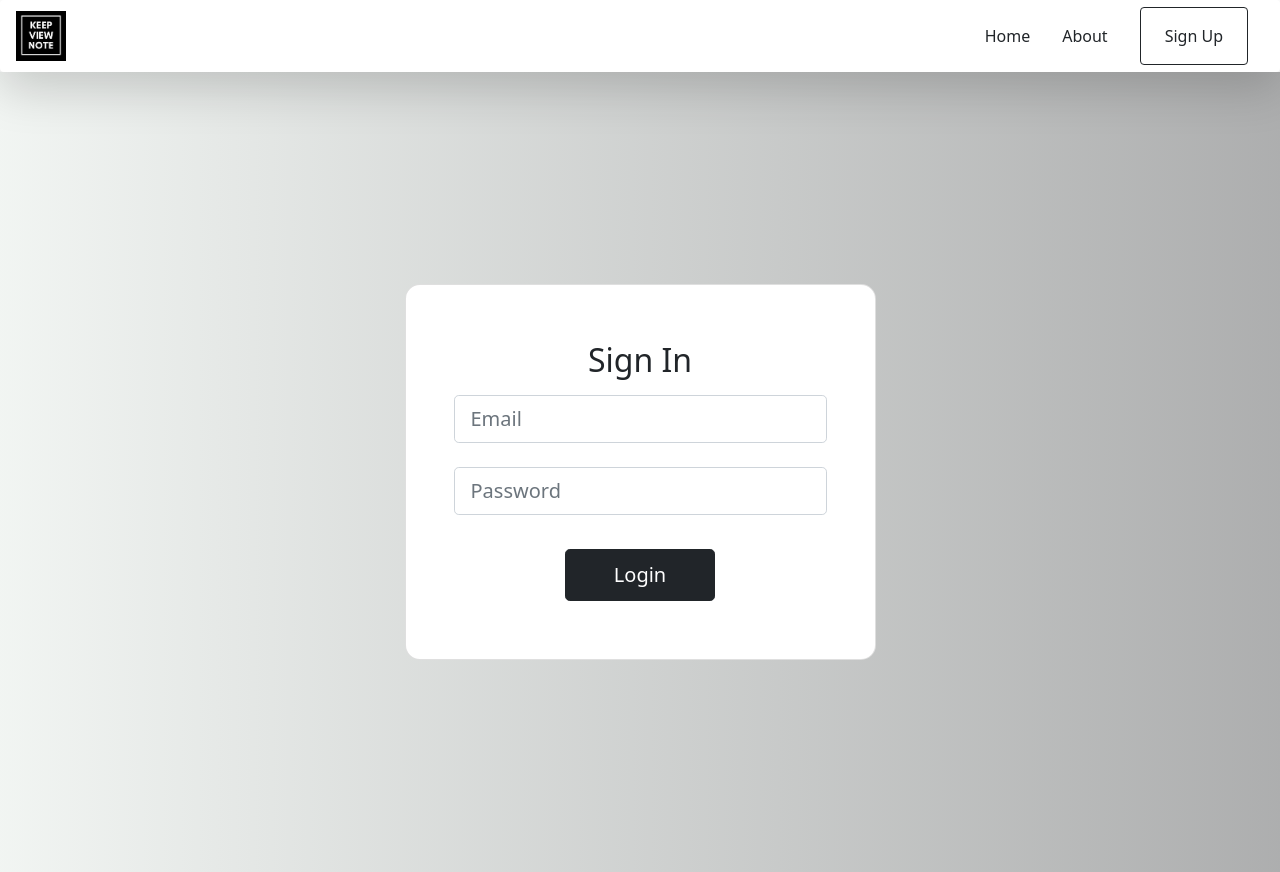
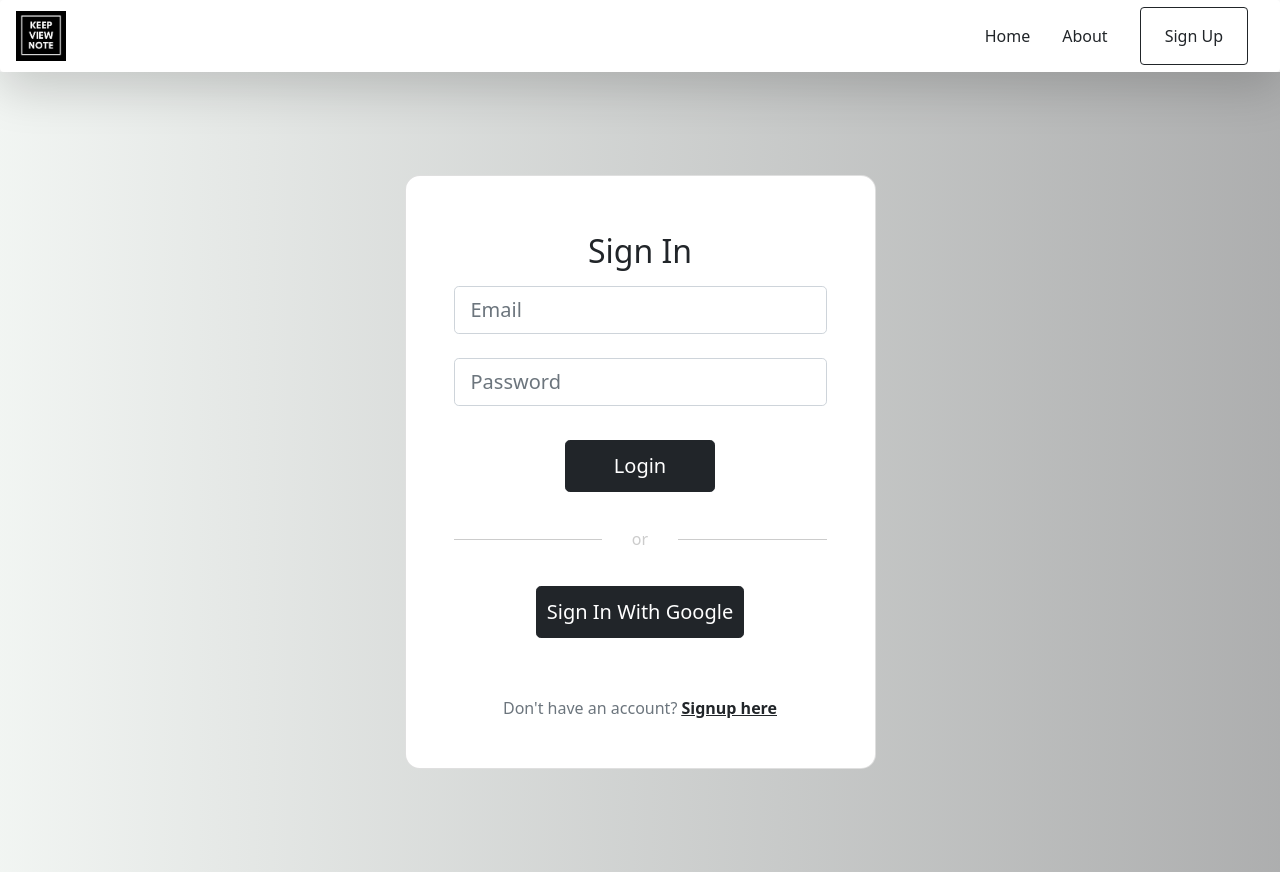
Before and after one commit to the-wolvorine/Keep-View-Note, a React (Create React App) app: page /login in a window 1280 px wide. Built offline with nearby package versions, Linux system fonts and the light colour scheme; no server answers; the database is empty.

Commit message:
Added google authentication for login and removed unwanted console logs

```diff
--- a/package.json
+++ b/package.json
@@ -15,6 +15,7 @@
     "react": "^17.0.2",
     "react-countup": "^6.1.1",
     "react-dom": "^17.0.2",
+    "react-google-login": "^5.2.2",
     "react-router-dom": "^6.2.1",
     "react-scripts": "5.0.0",
     "react-toastify": "^8.2.0",
--- /dev/null
+++ b/src/Login.css
@@ -0,0 +1,18 @@
+.or-container {
+    align-items: center;
+    color: #ccc;
+    display: flex;
+    margin: 25px 0
+}
+
+.line-separator {
+    background-color: #ccc;
+    flex-grow: 5;
+    height: 1px
+}
+
+.or-label {
+    flex-grow: 1;
+    margin: 0 15px;
+    text-align: center
+}
--- a/src/Login.jsx
+++ b/src/Login.jsx
@@ -4,13 +4,19 @@ import "./App.css";
 import { useNavigate } from "react-router-dom";
 import AuthenticationService from "./AuthenticationService";
 import {toast} from 'react-toastify';
+import { GoogleLogin } from "react-google-login";
+import { clientId } from "./config";
+import Register from "./Register.jsx";
 import 'react-toastify/dist/ReactToastify.css';
+import "./Login.css";
 
 function Login(){
   const [userEmail, setUserEmail] = useState("");
   const [userPassword, setUserPassword] = useState("");
   const [usersData, setUsersData] = useState([]);
   const navigate = useNavigate();
+  const [userName, setUserName] = useState("");
+  const [userMobile, setUserMobile] = useState("");
 
   toast.configure()
 
@@ -58,8 +64,22 @@ function Login(){
         });
       }))
    }
+   const onSuccess = (res) => {
+    let user = res.profileObj;
+    db.collection("usersData").add({
+      name: user.name,
+      email: user.email,
+      mobile: "",
+      authentication: "google"
+    });
 
- const sendSubmit = () => {
+    setUserName("");
+    setUserEmail("");
+    setUserMobile("");
+    AuthenticationService.registerSuccessfulLogin(user.email,user.googleId)
+      navigate("/welcome",{state:{email:user.email}})
+  };
+  const sendSubmit = () => {
       AuthenticationService.registerSuccessfulLogin(userEmail,userPassword)
       navigate("/welcome",{state:{email:userEmail}});
 
@@ -84,6 +104,24 @@ function Login(){
                 <div class="d-flex justify-content-center">
                 <button onClick={loginClicked} className="btn btn-block btn-lg btn-dark">Login</button>
                 </div>
+                <div class="or-container">
+                  <div class="line-separator"></div>
+                  <div class="or-label">or</div>
+                  <div class="line-separator"></div>
+                </div>
+                <div class="d-flex justify-content-center">
+                  <GoogleLogin
+                    clientId={clientId}
+                    render={renderProps => (
+                      <button class="btn btn-block btn-lg btn-dark" onClick={renderProps.onClick} ><i class="fa fa-google"></i> Sign In With Google</button>
+                    )}
+                    onSuccess={onSuccess}
+                    cookiePolicy={'single_host_origin'}
+                    style={{ marginTop: '100px' }}
+                    isSignedIn={true}
+                  />
+                </div>
+                <p class="text-center text-muted mt-5 mb-0">Don't have an account? <a href="/register" onClick={<Register/>} class="fw-bold text-body"><u>Signup here</u></a></p>
               </div>
             </div>
           </div>
--- a/src/UserProfile.jsx
+++ b/src/UserProfile.jsx
@@ -166,7 +166,6 @@ function UserProfile(){
     }
     function changeNameSubmit(){
         const isValid = nameValidation();
-        console.log(isValid)
         if(isValid){
         db.collection("usersData").get().then((querySnapshot) => {
             querySnapshot.forEach((doc) => {
--- a/src/Welcome.jsx
+++ b/src/Welcome.jsx
@@ -327,11 +327,8 @@ function Welcome(){
       let currentContentAsHTML = convertToHTML(editorState1.getCurrentContent());
       setConvertedContent1(currentContentAsHTML);
       var ciphertext = CryptoJS.AES.encrypt(convertedContent1, email).toString();
-      console.log(ciphertext)
       var bytes = CryptoJS.AES.decrypt(ciphertext, email);
       var decryptedData = bytes.toString(CryptoJS.enc.Utf8);
-      console.log("decrypted data"+decryptedData)
-      console.log("length is "+currentContentAsHTML.length)
     }
 
 
--- a/src/config.js
+++ b/src/config.js
@@ -13,5 +13,5 @@ const firebaseConfig={
 
 firebase.initializeApp(firebaseConfig);
 const db = firebase.firestore();
-
 export default db;
+export const clientId = "1091351237546-e0els3ec8cr9v27df0km330acdrfr353.apps.googleusercontent.com";
```
Also changed, not shown: 1 other file (tests, documents, lock files or other folders).
